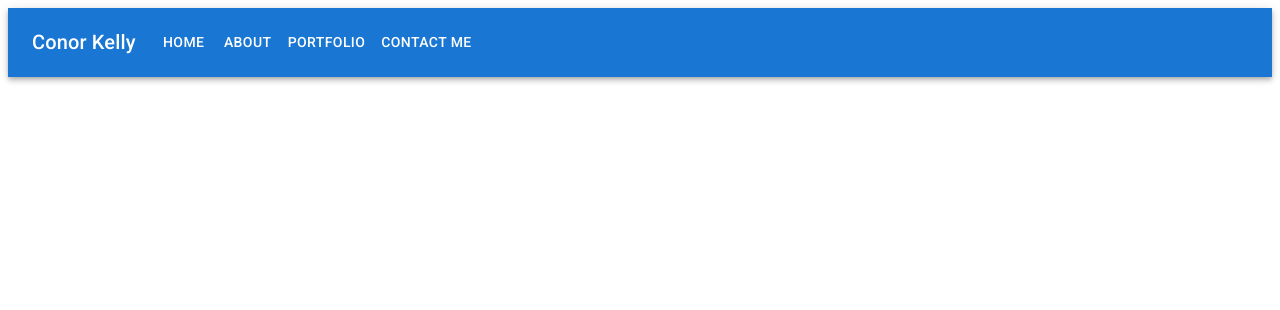
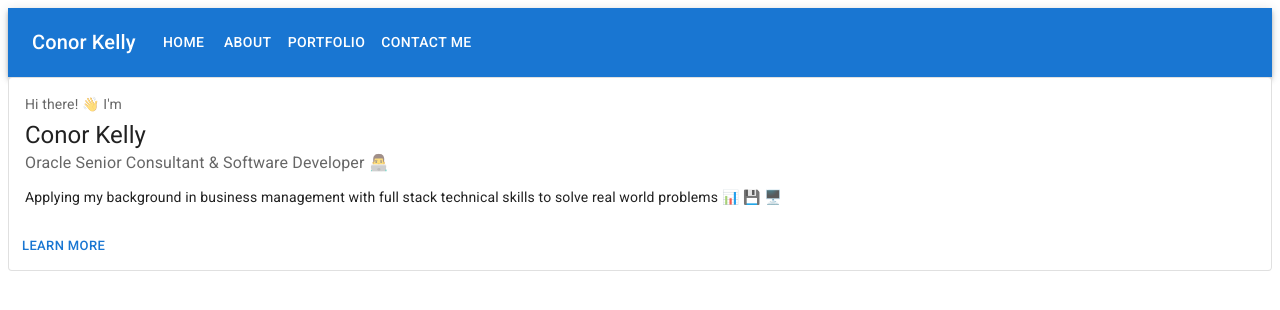
Before and after one commit to conorjkelly96/react-portfolio, a React (Create React App) app: page / in a window 1280 px wide. Shown: the top 310 px of the page. Built offline with nearby package versions, Linux system fonts and the light colour scheme.

Commit message:
IntroCard component

```diff
--- a/src/App.js
+++ b/src/App.js
@@ -1,10 +1,14 @@
 import { useState } from "react";
 import { Header } from "./Components/Header";
+import { IntroCard } from "./Components/IntroCard";
 
 export const App = () => {
   return (
     <div className="App">
       <Header title="Conor Kelly | Oracle Consultant & Full Stack Developer" />
+      <section>
+        <IntroCard />
+      </section>
     </div>
   );
 };
--- /dev/null
+++ b/src/Components/IntroCard/index.js
@@ -0,0 +1,47 @@
+import * as React from "react";
+import Box from "@mui/material/Box";
+import Card from "@mui/material/Card";
+import CardActions from "@mui/material/CardActions";
+import CardContent from "@mui/material/CardContent";
+import Button from "@mui/material/Button";
+import Typography from "@mui/material/Typography";
+
+const bull = (
+  <Box
+    component="span"
+    sx={{ display: "inline-block", mx: "2px", transform: "scale(0.8)" }}
+  >
+    •
+  </Box>
+);
+
+const card = (
+  <React.Fragment>
+    <CardContent>
+      <Typography sx={{ fontSize: 14 }} color="text.secondary" gutterBottom>
+        Hi there! 👋 I'm
+      </Typography>
+      <Typography variant="h5" component="div">
+        Conor Kelly
+      </Typography>
+      <Typography sx={{ mb: 1.5 }} color="text.secondary">
+        Oracle Senior Consultant & Software Developer 👨‍💻
+      </Typography>
+      <Typography variant="body2">
+        Applying my background in business management with full stack technical
+        skills to solve real world problems 📊 💾 🖥️
+      </Typography>
+    </CardContent>
+    <CardActions>
+      <Button size="small">Learn More</Button>
+    </CardActions>
+  </React.Fragment>
+);
+
+export const IntroCard = () => {
+  return (
+    <Box sx={{ minWidth: 275 }}>
+      <Card variant="outlined">{card}</Card>
+    </Box>
+  );
+};
--- /dev/null
+++ b/src/Components/MemojiCard/index.js
@@ -0,0 +1 @@
+export const MemojiCard = () => {};
```
Also changed, not shown: src/Components/IntroCard/IntroCard.css (added), src/Components/MemojiCard/MemojiCard.css (added).
